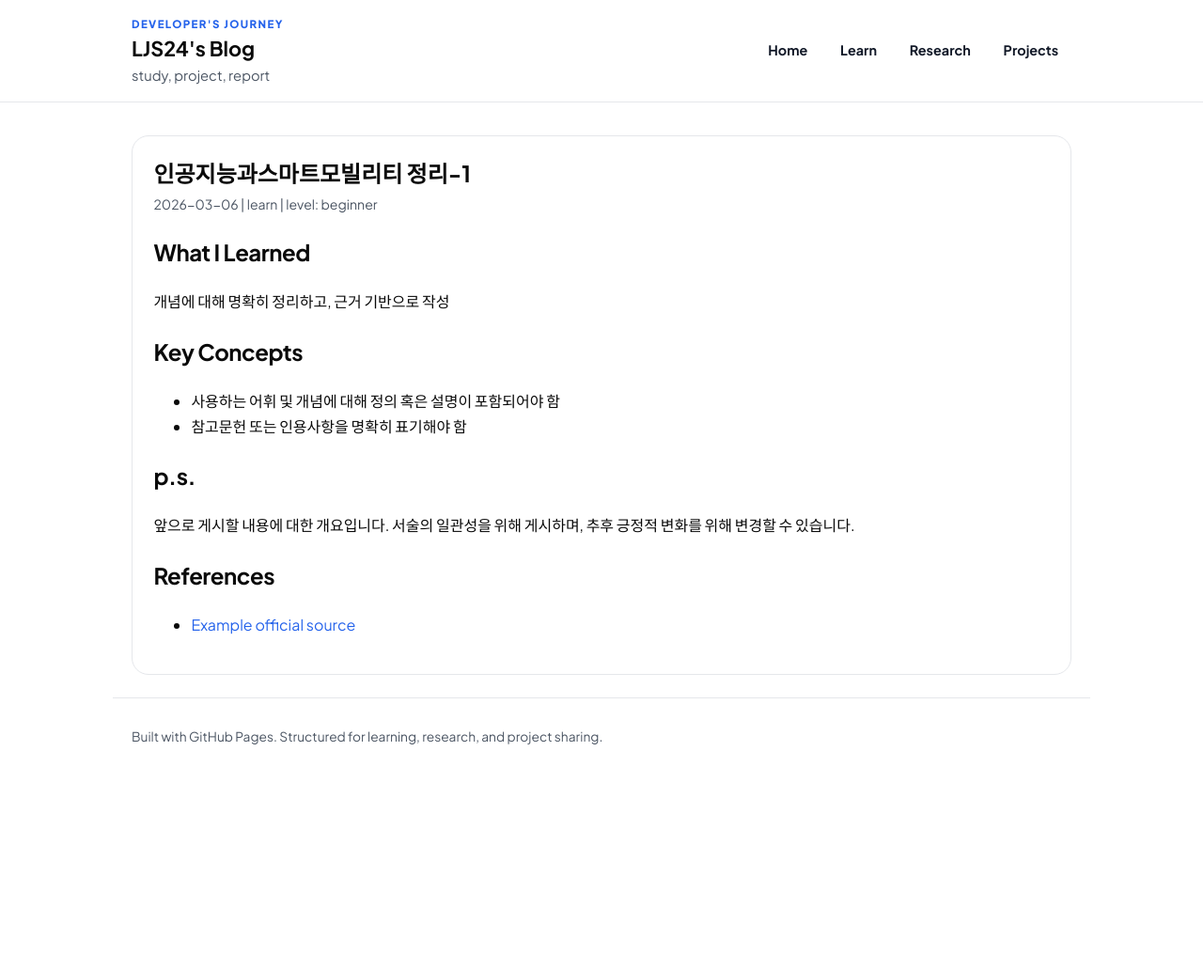
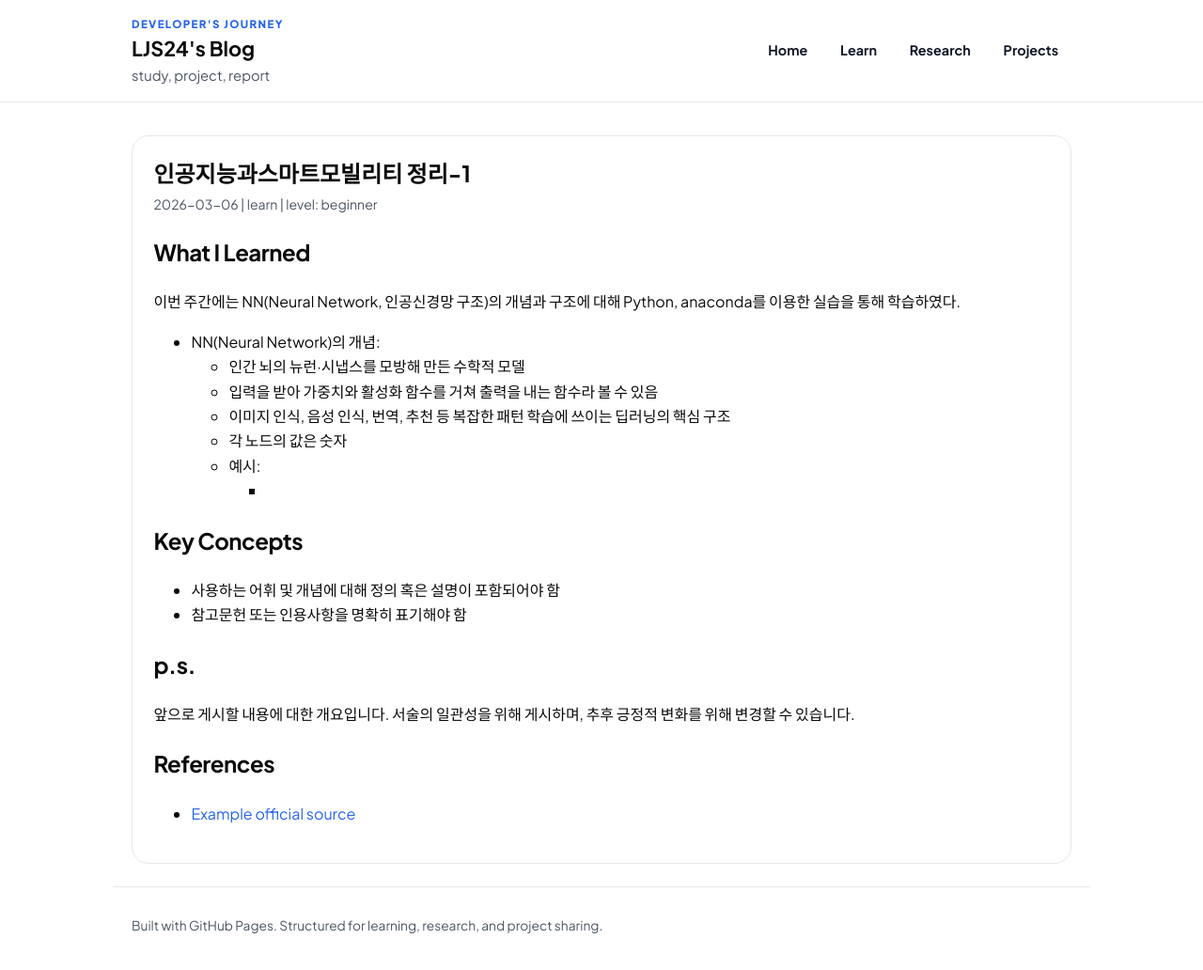
Before and after one commit to LJS24/LJS24.github.io, a Jekyll site: the page built from _posts/learn/2026-03-06-learning-note-인공지능과스마트모빌리티.md, in a window 1280 px wide and 1042 px high. Shown: the top 1032 px of the window at 94% size. Built offline with Jekyll 4.4.1, drawn with Linux system fonts in a browser that asks for light colours.

Commit message:
content update-learning note

```diff
--- a/_posts/learn/2026-03-06-learning-note-인공지능과스마트모빌리티.md
+++ b/_posts/learn/2026-03-06-learning-note-인공지능과스마트모빌리티.md
@@ -8,7 +8,15 @@ summary: "주간 학습내용 정리"
 ---
 
 ## What I Learned
-개념에 대해 명확히 정리하고, 근거 기반으로 작성
+이번 주간에는 NN(Neural Network, 인공신경망 구조)의 개념과 구조에 대해 Python, anaconda를 이용한 실습을 통해 학습하였다.
+
+- NN(Neural Network)의 개념:
+    - 인간 뇌의 뉴런·시냅스를 모방해 만든 수학적 모델
+    - 입력을 받아 가중치와 활성화 함수를 거쳐 출력을 내는 함수라 볼 수 있음
+    - 이미지 인식, 음성 인식, 번역, 추천 등 복잡한 패턴 학습에 쓰이는 딥러닝의 핵심 구조
+    - 각 노드의 값은 숫자
+    - 예시:
+        -
 
 ## Key Concepts
 - 사용하는 어휘 및 개념에 대해 정의 혹은 설명이 포함되어야 함
```
